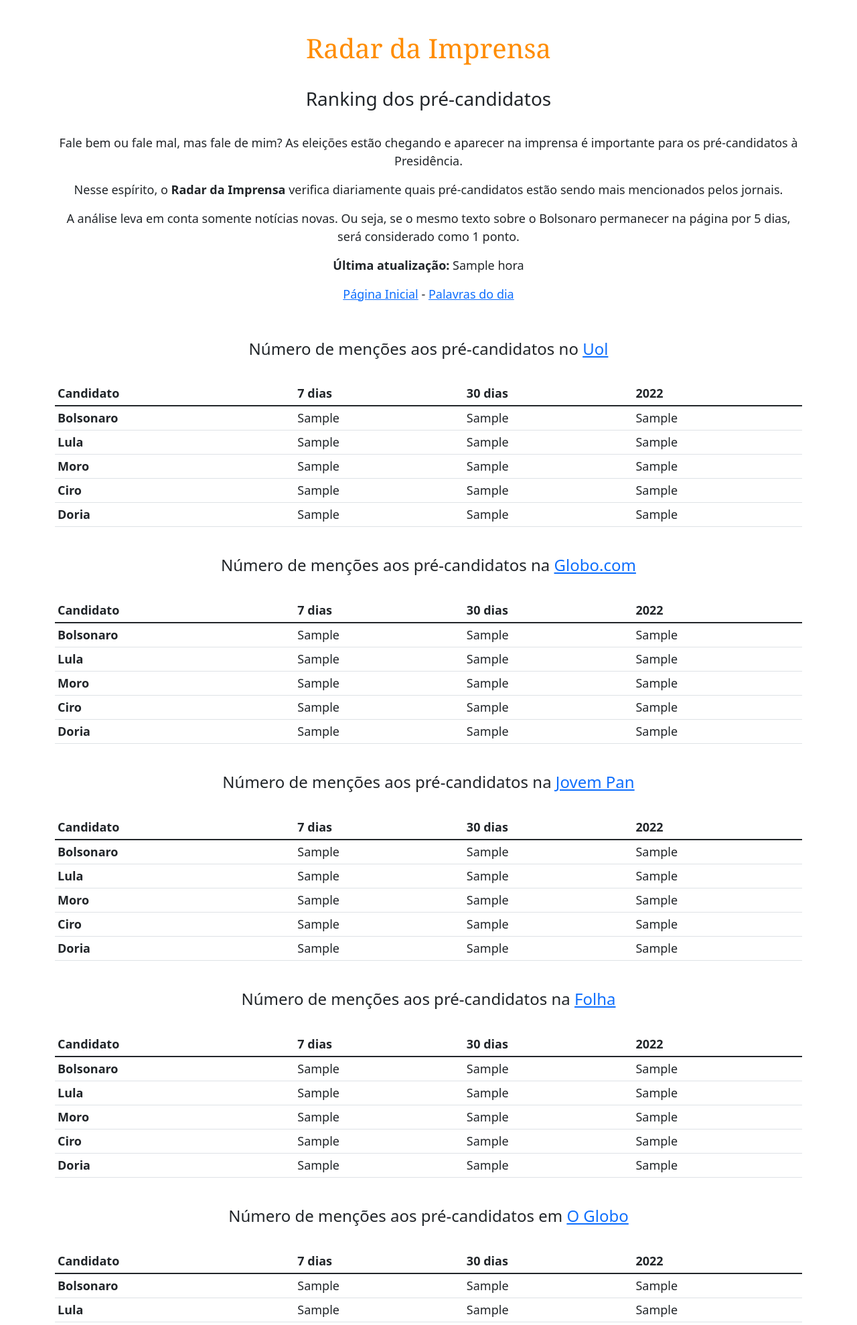
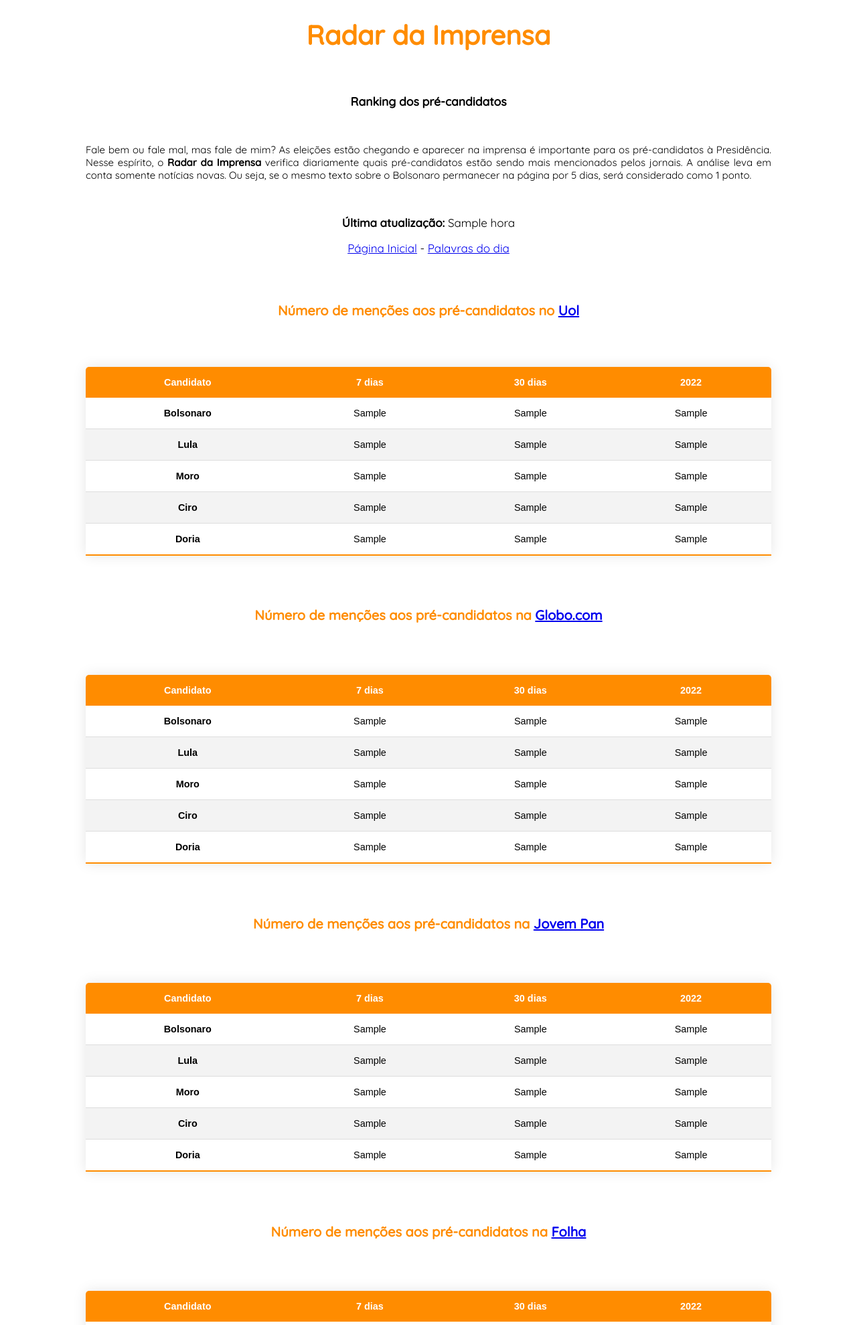
Before and after one commit to victorfariassb/iPrensa, a Flask app: template templates/ranking_candidatos.html in a window 1280 px wide. Shown: the top 1979 px of the page at 67% size. Run offline with Flask 2, Linux system fonts and the light colour scheme; the template is opened without the code that fills it: most values are stand-ins (such as "Sample title", 1, 10 or a date in 2020); parts of the project's set-up code (start-up, migrations or seed data) failed here and were passed over.

Commit message:
Update ranking_candidatos.html

```diff
--- a/templates/ranking_candidatos.html
+++ b/templates/ranking_candidatos.html
@@ -1,38 +1,89 @@
 <!DOCTYPE html>
 <html>
 <head>
-  <br/>
-  <br/>
-  <link href="https://cdn.jsdelivr.net/npm/bootstrap@5.1.3/dist/css/bootstrap.min.css" rel="stylesheet" integrity="sha384-1BmE4kWBq78iYhFldvKuhfTAU6auU8tT94WrHftjDbrCEXSU1oBoqyl2QvZ6jIW3" crossorigin="anonymous">
-  <title>Radar da Imprensa</title>
+    <title>Radar da Imprensa</title>
+    <style>
+        @import url('https://fonts.googleapis.com/css2?family=Quicksand:wght@400;500&display=swap');
+        body{
+    background-color: rgb(255, 255, 255);
+    text-align: center;
+    margin-inline: 10%;
+    font-family: "Quicksand", sans-serif;
+}
+.titulo{
+    color: darkorange;
+    font-size: 20px;
+}
+.descricao{
+    font-size: 15px;
+    text-align: justify;
+}
+.paragrafo{
+    font-size: 15px;
+}
+.secao{
+    font-size: 17px;
+    text-align: center;
+}
+.content-table{
+    width: 100%;
+    border-collapse: collapse;
+    font-family: "Arial";
+    margin: 25px 0;
+    font-size: 0.9em;
+    min-width: 400px;
+    border-radius: 5px 5px 0 0;
+    overflow: hidden;
+    box-shadow: 0 0 20px rgba(0, 0, 0, 0.1);
+}
+.content-table thead tr{
+    background-color: darkorange;
+    color: white;
+    text-align: center;
+    font-weight: bold;
+}
+.content-table th,
+.content-table td{
+    padding: 15px 17px;
+}
+.content-table tbody tr{
+    border-bottom: 1px solid #ddd;
+}
+.content-table tbody tr:nth-of-type(even){
+    background-color: #f3f3f3;
+}
+.content-table tbody tr:last-of-type{
+    border-bottom: 2px solid darkorange;
+}
+    </style>
+
 </head>
 <body>
-  <center>
-    <font face="Cambria">
-      <font color="#FF8C00">
-        <h1>Radar da Imprensa</h1>
-      </font>
-    </font>
+    <div class="titulo">
+    <h1>Radar da Imprensa</h1>
+    </div>
     <div>
-      <div class="container">
-        <div class="row justify-content-lg-center">
-      <font ="Calibri"><font size=4>
+      <div class="paragrafo">
         <br/>
         <h3>Ranking dos pré-candidatos</h3>
         <br/>
-        <p>Fale bem ou fale mal, mas fale de mim? As eleições estão chegando e aparecer na imprensa é importante para os pré-candidatos à Presidência.</p>
-        <p>Nesse espírito, o <b>Radar da Imprensa</b> verifica diariamente quais pré-candidatos estão sendo mais mencionados pelos jornais.</p>
-        <p>A análise leva em conta somente notícias novas. Ou seja, se o mesmo texto sobre o Bolsonaro permanecer na página por 5 dias, será considerado como 1 ponto.</p>
+        </div>
+        <div class="descricao">
+        <p>Fale bem ou fale mal, mas fale de mim? As eleições estão chegando e aparecer na imprensa é importante para os pré-candidatos à Presidência.
+        Nesse espírito, o <b>Radar da Imprensa</b> verifica diariamente quais pré-candidatos estão sendo mais mencionados pelos jornais.
+        A análise leva em conta somente notícias novas. Ou seja, se o mesmo texto sobre o Bolsonaro permanecer na página por 5 dias, será considerado como 1 ponto.</p>
+        <br>
+        <div class="secao">
         <p><b>Última atualização: </b>{{ hora }}</p>
         <a href="/">Página Inicial</a> - <a href="/palavra_dia">Palavras do dia</a>
-        <br/>
-        <br/>
         </div>
-        <div>
+        <br>
+        </div>
+        <div class="titulo">
           <br/>
             <h4>Número de menções aos pré-candidatos no <a href='https://www.uol.com.br/'>Uol</a></h4>
           </div>
-          <table class="table table-striped  table-sm">
+          <table class="content-table">
             <thead>
               <tr>
                 <th scope="col">Candidato</th>
@@ -41,7 +92,7 @@
                 <th scope="col">2022</th>
               </tr>
             </thead>
-            <thead>
+            <tbody>
               <tr>
                 <th scope="row">Bolsonaro</th>
                 <td>{{ semana_bolso }}</td>
@@ -73,14 +124,14 @@
                 <td>{{ ano_doria }}</td>
               </tr>
               <br/>
-            </thead>
+            </tbody>
           </table>
-          <div>
+          <div class="titulo">
                 <br/>
                 <h4>Número de menções aos pré-candidatos na <a href='https://www.globo.com.br/'>Globo.com</a></h4>
             <br/>
           </div>
-          <table class="table table-striped  table-sm">
+          <table class="content-table">
             <thead>
               <tr>
                 <th scope="col">Candidato</th>
@@ -89,7 +140,7 @@
                 <th scope="col">2022</th>
               </tr>
             </thead>
-            <thead>
+            <tbody>
               <tr>
                 <th scope="row">Bolsonaro</th>
                 <td>{{ semana_bolso_globo }}</td>
@@ -120,14 +171,14 @@
                 <td>{{ mes_doria_globo }}</td>
                 <td>{{ ano_doria_globo }}</td>
               </tr>
-            </thead>
+            </tbody>
           </table>
-          <div>
+          <div class="titulo">
                 <br/>
                 <h4>Número de menções aos pré-candidatos na <a href='https://jovempan.com.br/'>Jovem Pan</a></h4>
             <br/>
           </div>
-          <table class="table table-striped  table-sm">
+          <table class="content-table">
             <thead>
               <tr>
                 <th scope="col">Candidato</th>
@@ -136,7 +187,7 @@
                 <th scope="col">2022</th>
               </tr>
             </thead>
-            <thead>
+            <tbody>
               <tr>
                 <th scope="row">Bolsonaro</th>
                 <td>{{ semana_bolso_jp }}</td>
@@ -167,14 +218,14 @@
                 <td>{{ mes_doria_jp }}</td>
                 <td>{{ ano_doria_jp }}</td>
               </tr>
-            </thead>
+            </tbody>
           </table>
-          <div>
+          <div class="titulo">
                 <br/>
                 <h4>Número de menções aos pré-candidatos na <a href='https://www.folha.uol.com.br/'>Folha</a></h4>
             <br/>
           </div>
-          <table class="table table-striped  table-sm">
+          <table class="content-table">
             <thead>
               <tr>
                 <th scope="col">Candidato</th>
@@ -183,7 +234,7 @@
                 <th scope="col">2022</th>
               </tr>
             </thead>
-            <thead>
+            <tbody>
               <tr>
                 <th scope="row">Bolsonaro</th>
                 <td>{{ semana_bolso_folha }}</td>
@@ -214,14 +265,14 @@
                 <td>{{ mes_doria_folha }}</td>
                 <td>{{ ano_doria_folha }}</td>
               </tr>
-            </thead>
+            </tbody>
           </table>
-            <div>
+            <div class="titulo">
                 <br/>
                 <h4>Número de menções aos pré-candidatos em <a href='https://oglobo.globo.com/'>O Globo</a></h4>
               <br/>
           </div>
-          <table class="table table-striped  table-sm">
+          <table class="content-table">
             <thead>
               <tr>
                 <th scope="col">Candidato</th>
@@ -230,7 +281,7 @@
                 <th scope="col">2022</th>
               </tr>
             </thead>
-            <thead>
+            <tbody>
               <tr>
                 <th scope="row">Bolsonaro</th>
                 <td>{{ semana_bolso_og }}</td>
@@ -261,15 +312,15 @@
                 <td>{{ mes_doria_og }}</td>
                 <td>{{ ano_doria_og }}</td>
               </tr>
-            </thead>
+            </tbody>
           </table>
         <br/>
-        <div>
+        <div class="titulo">
                 <br/>
                 <h4>Número de menções aos pré-candidatos no <a href='https://www.estadao.com.br/'>Estadão</a></h4>
               <br/>
           </div>
-          <table class="table table-striped  table-sm">
+          <table class="content-table">
             <thead>
               <tr>
                 <th scope="col">Candidato</th>
@@ -278,7 +329,7 @@
                 <th scope="col">2022</th>
               </tr>
             </thead>
-            <thead>
+            <tbody>
               <tr>
                 <th scope="row">Bolsonaro</th>
                 <td>{{ semana_bolso_es }}</td>
@@ -309,9 +360,8 @@
                 <td>{{ mes_doria_es }}</td>
                 <td>{{ ano_doria_es }}</td>
               </tr>
-            </thead>
+            </tbody>
           </table>
-        </font>
         </div>
       </div>
   </body>
```
